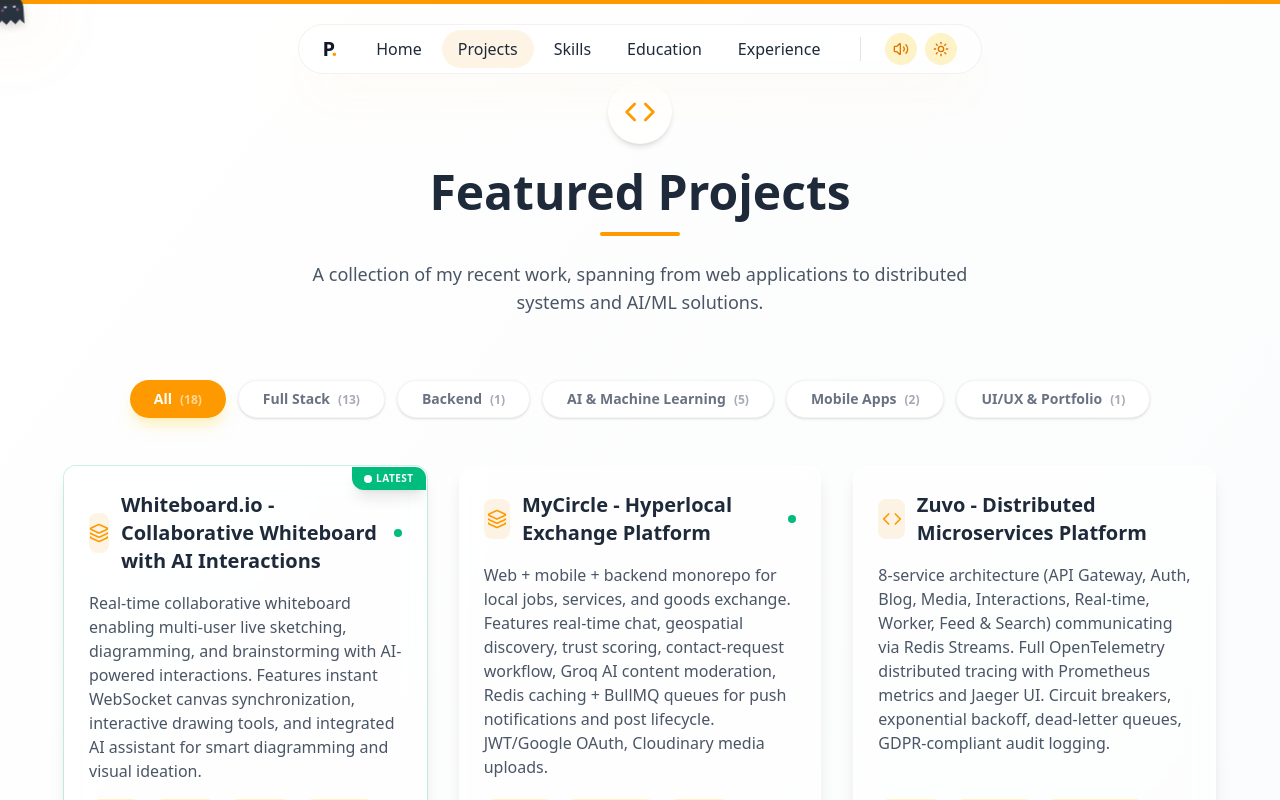
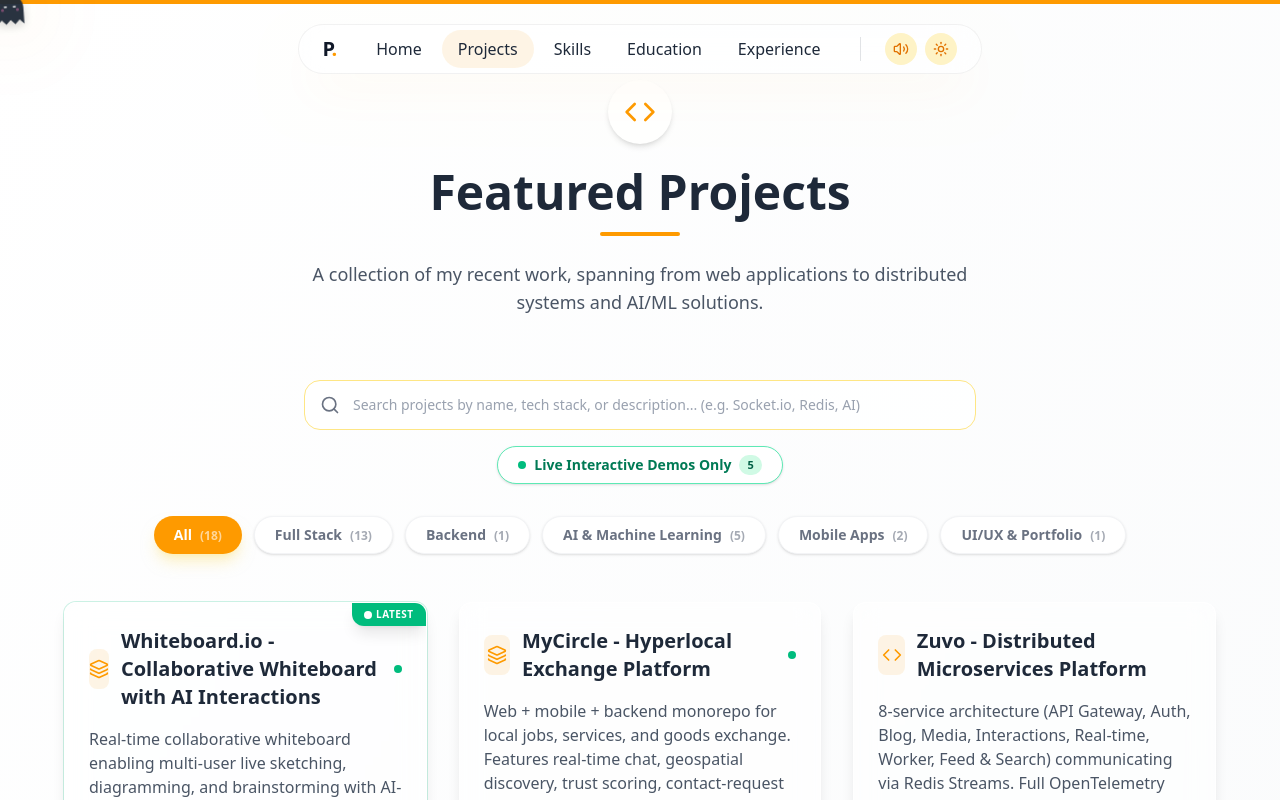
Before and after one commit to PARASMANI-KHUNTE/PARASMANIKHUNTE, a React (Vite) app in the folder client/: page /projects in a window 1280 px wide. Shown: the top 800 px of the page. Built offline with nearby package versions, Linux system fonts and the light colour scheme.

Commit message:
Replaced the corrupted, repeating raw SVG path with the clean, pixel-perfect Instagram icon from lucide-react (along with Github, Linkedin, and Mail). Standardized the hover scaling, color transitions, and tooltips across all social icons to match the design system.

```diff
--- a/client/index.html
+++ b/client/index.html
@@ -2,9 +2,31 @@
 <html lang="en">
   <head>
     <meta charset="UTF-8" />
-    <link rel="icon" type="image/svg+xml" href="/logo.jpg" />
+    <link rel="icon" type="image/jpeg" href="/logo.jpg" />
     <meta name="viewport" content="width=device-width, initial-scale=1.0" />
-    <title>ParasmaniKhunte-Portfolio</title>
+
+    <!-- Primary Meta Tags -->
+    <title>Parasmani Khunte | Full-Stack & AI Systems Engineer</title>
+    <meta name="title" content="Parasmani Khunte | Full-Stack & AI Systems Engineer" />
+    <meta name="description" content="Portfolio of Parasmani Khunte - Project-driven Full-Stack & AI Systems Engineer specializing in production-grade MERN architectures, distributed microservices, real-time WebSockets, and local LLM/RAG pipelines." />
+    <meta name="keywords" content="Parasmani Khunte, Full-Stack Engineer, AI Engineer, MERN Stack, React, Node.js, Distributed Systems, Local LLM, LangGraph, Ollama, Redis, Socket.io, Microservices, Software Engineer Portfolio" />
+    <meta name="author" content="Parasmani Khunte" />
+    <meta name="theme-color" content="#f59e0b" />
+
+    <!-- Open Graph / Facebook / LinkedIn -->
+    <meta property="og:type" content="website" />
+    <meta property="og:url" content="https://parasmanikhunte.onrender.com/" />
+    <meta property="og:title" content="Parasmani Khunte | Full-Stack & AI Systems Engineer" />
+    <meta property="og:description" content="Explore production MERN systems, real-time architectures, distributed microservices, and AI-integrated applications engineered by Parasmani Khunte." />
+    <meta property="og:image" content="/profilepic.jpg" />
+    <meta property="og:site_name" content="Parasmani Khunte Portfolio" />
+
+    <!-- Twitter -->
+    <meta property="twitter:card" content="summary_large_image" />
+    <meta property="twitter:url" content="https://parasmanikhunte.onrender.com/" />
+    <meta property="twitter:title" content="Parasmani Khunte | Full-Stack & AI Systems Engineer" />
+    <meta property="twitter:description" content="Explore production MERN systems, real-time architectures, distributed microservices, and AI-integrated applications engineered by Parasmani Khunte." />
+    <meta property="twitter:image" content="/profilepic.jpg" />
   </head>
   <body>
     <div id="root"></div>
--- a/client/src/pages/Home.jsx
+++ b/client/src/pages/Home.jsx
@@ -2,7 +2,7 @@ import React, { useState, useEffect, useRef } from "react";
 import { motion, AnimatePresence, useInView, useMotionValue, useSpring } from "framer-motion";
 import { Link } from "react-router-dom";
 import { useTheme } from "../context/ThemeContext";
-import { X, Maximize2, Eye, Monitor } from "lucide-react";
+import { X, Maximize2, Eye, Monitor, Github, Linkedin, Instagram, Mail } from "lucide-react";
 const ProjectPreviewModal = React.lazy(() => import("../components/ProjectPreviewModal"));
 import { sounds } from "../utils/SoundManager";
 import { projects } from "./Projects";
@@ -554,7 +554,7 @@ const Home = () => {
           </div>
         </motion.div>
 
-        {/* Featured Project - MyCircle */}
+        {/* Featured Project - Whiteboard.io */}
         <motion.div
           variants={itemVariants}
           initial="hidden"
@@ -579,21 +579,21 @@ const Home = () => {
                   <span className="animate-ping absolute inline-flex h-full w-full rounded-full bg-white opacity-75"></span>
                   <span className="relative inline-flex rounded-full h-2 w-2 bg-white"></span>
                 </span>
-                Latest
+                Latest Release
               </div>
             </div>
 
             <h4 className={`text-2xl md:text-3xl font-bold mb-4 ${isDarkMode ? "text-white" : "text-gray-800"}`}>
-              MyCircle - Hyperlocal Exchange Platform
+              Whiteboard.io - Real-Time Collaborative Canvas with AI
             </h4>
 
             <p className={`mb-6 ${isDarkMode ? "text-gray-300" : "text-gray-600"}`}>
-              Web + mobile + backend monorepo for local jobs, services, and goods exchange. Real-time chat, geospatial discovery, trust scoring, contact-request workflow. Groq AI content moderation, Redis caching + BullMQ queues for push notifications.
+              Real-time multi-user collaborative digital whiteboard enabling live sketching, diagramming, and brainstorming with AI-powered interactions. Features WebSocket-based instant state synchronization, interactive drawing tools, and an integrated AI assistant for smart diagramming and visual ideation.
             </p>
 
             {/* Tech badges */}
             <div className="flex flex-wrap gap-2 mb-6">
-              {["React 19", "React Native", "Node.js", "MongoDB", "Socket.io", "Redis", "BullMQ", "Groq AI"].map((tech) => (
+              {["React", "Node.js", "Express", "Socket.io", "HTML5 Canvas", "Generative AI", "WebSockets", "Tailwind CSS"].map((tech) => (
                 <span
                   key={tech}
                   className={`px-3 py-1 rounded-full text-xs font-medium ${isDarkMode
@@ -609,7 +609,7 @@ const Home = () => {
             {/* Action buttons */}
             <div className="flex flex-wrap gap-4">
               <motion.a
-                href="https://mycircle-9gm5.onrender.com"
+                href="https://whiteboard-io-1.onrender.com"
                 target="_blank"
                 rel="noopener noreferrer"
                 whileHover={{ scale: 1.05 }}
@@ -622,11 +622,11 @@ const Home = () => {
                 <svg className="w-4 h-4" fill="none" stroke="currentColor" viewBox="0 0 24 24">
                   <path strokeLinecap="round" strokeLinejoin="round" strokeWidth={2} d="M10 6H6a2 2 0 00-2 2v10a2 2 0 002 2h10a2 2 0 002-2v-4M14 4h6m0 0v6m0-6L10 14" />
                 </svg>
-                <span>Live Site</span>
+                <span>Live Interactive Demo</span>
               </motion.a>
 
               <motion.a
-                href="https://github.com/PARASMANI-KHUNTE/MyCircle"
+                href="https://github.com/PARASMANI-KHUNTE/Whiteboard.io"
                 target="_blank"
                 rel="noopener noreferrer"
                 whileHover={{ scale: 1.05 }}
@@ -639,7 +639,7 @@ const Home = () => {
                 <svg className="w-4 h-4" fill="currentColor" viewBox="0 0 24 24">
                   <path d="M12 0c-6.626 0-12 5.373-12 12 0 5.302 3.438 9.8 8.207 11.387.599.111.793-.261.793-.577v-2.234c-3.338.726-4.033-1.416-4.033-1.416-.546-1.387-1.333-1.756-1.333-1.756-1.089-.745.08-.729.08-.729 1.205.084 1.839 1.237 1.839 1.237 1.07 1.834 2.807 1.304 3.492.997.107-.775.418-1.305.762-1.604-2.665-.305-5.467-1.334-5.467-5.931 0-1.311.469-2.381 1.236-3.221-.124-.303-.535-1.524.117-3.176 0 0 1.008-.322 3.301 1.23.957-.266 1.983-.399 3.003-.404 1.02.005 2.047.138 3.006.404 2.291-1.552 3.297-1.23 3.297-1.23.653 1.653.242 2.874.118 3.176.77.84 1.235 1.911 1.235 3.221 0 4.609-2.807 5.624-5.479 5.921.43.372.823 1.102.823 2.222v 3.293c0 .319.192.694.801.576 4.765-1.589 8.199-6.086 8.199-11.386 0-6.627-5.373-12-12-12z" />
                 </svg>
-                View on GitHub
+                <span>View on GitHub</span>
               </motion.a>
             </div>
           </div>
@@ -930,10 +930,9 @@ const Home = () => {
                 ? "bg-gray-800 text-amber-400 hover:bg-gray-700 hover:text-amber-300"
                 : "bg-white text-amber-600 hover:bg-amber-50 shadow-md"
                 }`}
+              title="GitHub"
             >
-              <svg xmlns="http://www.w3.org/2000/svg" width="24" height="24" viewBox="0 0 24 24" fill="currentColor">
-                <path d="M12 0c-6.626 0-12 5.373-12 12 0 5.302 3.438 9.8 8.207 11.387.599.111.793-.261.793-.577v-2.234c-3.338.726-4.033-1.416-4.033-1.416-.546-1.387-1.333-1.756-1.333-1.756-1.089-.745.08-.729.08-.729 1.205.084 1.839 1.237 1.839 1.237 1.07 1.834 2.807 1.304 3.492.997.107-.775.418-1.305.762-1.604-2.665-.305-5.467-1.334-5.467-5.931 0-1.311.469-2.381 1.236-3.221-.124-.303-.535-1.524.117-3.176 0 0 1.008-.322 3.301 1.23.957-.266 1.983-.399 3.003-.404 1.02.005 2.047.138 3.006.404 2.291-1.552 3.297-1.23 3.297-1.23.653 1.653.242 2.874.118 3.176.77.84 1.235 1.911 1.235 3.221 0 4.609-2.807 5.624-5.479 5.921.43.372.823 1.102.823 2.222v 3.293c0 .319.192.694.801.576 4.765-1.589 8.199-6.086 8.199-11.386 0-6.627-5.373-12-12-12z" />
-              </svg>
+              <Github className="w-6 h-6" />
             </motion.a>
             <motion.a
               whileHover={{ y: -5, scale: 1.1 }}
@@ -945,10 +944,9 @@ const Home = () => {
                 ? "bg-gray-800 text-amber-400 hover:bg-gray-700 hover:text-amber-300"
                 : "bg-white text-amber-600 hover:bg-amber-50 shadow-md"
                 }`}
+              title="LinkedIn"
             >
-              <svg xmlns="http://www.w3.org/2000/svg" width="24" height="24" viewBox="0 0 24 24" fill="currentColor">
-                <path d="M19 0h-14c-2.761 0-5 2.239-5 5v14c0 2.761 2.239 5 5 5h14c2.762 0 5-2.239 5-5v-14c0-2.761-2.238-5-5-5zm-11 19h-3v-11h3v11zm-1.5-12.268c-.966 0-1.75-.79-1.75-1.764s.784-1.764 1.75-1.764 1.75.79 1.75 1.764-.783 1.764-1.75 1.764zm13.5 12.268h-3v-5.604c0-3.368-4-3.113-4 0v5.604h-3v-11h3v1.765c1.396-2.586 7-2.777 7 2.476v6.759z" />
-              </svg>
+              <Linkedin className="w-6 h-6" />
             </motion.a>
             <motion.a
               whileHover={{ y: -5, scale: 1.1 }}
@@ -960,10 +958,9 @@ const Home = () => {
                 ? "bg-gray-800 text-amber-400 hover:bg-gray-700 hover:text-amber-300"
                 : "bg-white text-amber-600 hover:bg-amber-50 shadow-md"
                 }`}
+              title="Instagram"
             >
-              <svg xmlns="http://www.w3.org/2000/svg" width="24" height="24" viewBox="0 0 24 24" fill="currentColor">
-                <path d="M12 2.163c3.204 0 3.584.012 4.85.07 3.252.148 4.771 1.691 4.919 4.919.058 1.265.069 1.645.069 4.849 0 3.205-.012 3.584-.069 4.849-.149 3.225-1.664 4.771-4.919 4.919-1.266.058-1.644.07-4.85.07-3.204 0-3.584-.012-4.849-.07-3.26-.149-4.771-1.699-4.919-4.92-.058-1.265-.07-1.644-.07-4.849 0-3.204.013-3.583.07-4.849.149-3.227 1.664-4.771 4.919-4.919 1.266-.057 1.645-.069 4.849-.069zm0-2.163c-3.259 0-3.667.014-4.947.072-4.358.2-6.78 2.618-6.98 6.98-.059 1.281-.073 1.689-.073 4.948 0 3.259.014 3.668.072 4.948.2 4.358 2.618 6.78 6.98 6.98 1.281.058 1.689.072 4.948.072 3.259 0 3.668-.014 4.948-.072 4.354-.2 6.782-2.618 6.979-6.98.059-1.28.073-1.689.073-4.948 0-3.259-.014-3.667-.072-4.947-.196-4.354-2.617-6.78-6.979-6.98-1.281-.059-1.69-.073-4.949-.073z" />
-              </svg>
+              <Instagram className="w-6 h-6" />
             </motion.a>
             <motion.a
               whileHover={{ y: -5, scale: 1.1 }}
@@ -973,10 +970,9 @@ const Home = () => {
                 ? "bg-gray-800 text-amber-400 hover:bg-gray-700 hover:text-amber-300"
                 : "bg-white text-amber-600 hover:bg-amber-50 shadow-md"
                 }`}
+              title="Email"
             >
-              <svg xmlns="http://www.w3.org/2000/svg" className="h-6 w-6" fill="none" viewBox="0 0 24 24" stroke="currentColor">
-                <path strokeLinecap="round" strokeLinejoin="round" strokeWidth={2} d="M3 8l7.89 5.26a2 2 0 002.22 0L21 8M5 19h14a2 2 0 002-2V7a2 2 0 00-2-2H5a2 2 0 00-2 2v10a2 2 0 002 2z" />
-              </svg>
+              <Mail className="w-6 h-6" />
             </motion.a>
           </div>
         </motion.div>
--- a/client/src/pages/Projects.jsx
+++ b/client/src/pages/Projects.jsx
@@ -3,7 +3,7 @@ import { useAnimation, motion } from "framer-motion";
 import { useInView } from "react-intersection-observer";
 import { useTheme } from "../context/ThemeContext";
 import ProjectCard from "../components/ProjectCard";
-import { Code, ExternalLink, Github, Layers } from "lucide-react";
+import { Code, ExternalLink, Github, Layers, Search, Zap } from "lucide-react";
 import ProjectPreviewModal from "../components/ProjectPreviewModal";
 import { useState, useEffect } from "react";
 import BackgroundParticles from "../components/common/BackgroundParticles";
@@ -198,6 +198,8 @@ const Projects = () => {
   const [isPreviewModalOpen, setIsPreviewModalOpen] = useState(false);
   const [selectedProject, setSelectedProject] = useState(null);
   const [selectedCategory, setSelectedCategory] = useState("All");
+  const [onlyLiveDemos, setOnlyLiveDemos] = useState(false);
+  const [searchQuery, setSearchQuery] = useState("");
 
   const categories = ["All", "Full Stack", "Backend", "AI & Machine Learning", "Mobile Apps", "UI/UX & Portfolio"];
 
@@ -224,9 +226,18 @@ const Projects = () => {
   };
 
   // Filtering Logic
-  const filteredProjects = selectedCategory === "All"
-    ? projects
-    : projects.filter(project => project.categories.includes(selectedCategory));
+  const filteredProjects = projects.filter((project) => {
+    const matchesCategory =
+      selectedCategory === "All" || project.categories.includes(selectedCategory);
+    const matchesLive = !onlyLiveDemos || (project.link && project.link.trim() !== "");
+    const matchesSearch =
+      !searchQuery.trim() ||
+      project.title.toLowerCase().includes(searchQuery.toLowerCase()) ||
+      project.description.toLowerCase().includes(searchQuery.toLowerCase()) ||
+      project.tech.toLowerCase().includes(searchQuery.toLowerCase());
+
+    return matchesCategory && matchesLive && matchesSearch;
+  });
 
   // Pagination Logic
   const [currentPage, setCurrentPage] = useState(1);
@@ -244,7 +255,7 @@ const Projects = () => {
 
   useEffect(() => {
     setCurrentPage(1);
-  }, [selectedCategory]);
+  }, [selectedCategory, onlyLiveDemos, searchQuery]);
 
   useEffect(() => {
     if (inView) {
@@ -299,6 +310,63 @@ const Projects = () => {
           </p>
         </motion.div>
 
+        {/* Controls: Search & Live Demos Toggle */}
+        <motion.div
+          initial={{ opacity: 0, y: 15 }}
+          animate={{ opacity: 1, y: 0 }}
+          transition={{ delay: 0.4, duration: 0.5 }}
+          className="max-w-2xl mx-auto mb-8 space-y-4"
+        >
+          {/* Search Input */}
+          <div className="relative">
+            <Search className={`absolute left-4 top-1/2 -translate-y-1/2 w-5 h-5 ${isDarkMode ? "text-gray-400" : "text-gray-500"}`} />
+            <input
+              type="text"
+              value={searchQuery}
+              onChange={(e) => setSearchQuery(e.target.value)}
+              placeholder="Search projects by name, tech stack, or description... (e.g. Socket.io, Redis, AI)"
+              className={`w-full pl-12 pr-10 py-3.5 rounded-2xl text-sm font-medium transition-all outline-none border ${
+                isDarkMode
+                  ? "bg-gray-800/60 border-gray-700 focus:border-amber-400 text-white placeholder-gray-500 focus:shadow-[0_0_20px_rgba(245,158,11,0.15)]"
+                  : "bg-white/80 border-amber-200 focus:border-amber-500 text-gray-800 placeholder-gray-400 focus:shadow-[0_0_20px_rgba(245,158,11,0.15)]"
+              }`}
+            />
+            {searchQuery && (
+              <button
+                onClick={() => setSearchQuery("")}
+                className={`absolute right-4 top-1/2 -translate-y-1/2 text-xs font-bold px-2 py-1 rounded-md ${
+                  isDarkMode ? "bg-gray-700 text-gray-300 hover:text-white" : "bg-gray-200 text-gray-600 hover:text-black"
+                }`}
+              >
+                Clear
+              </button>
+            )}
+          </div>
+
+          {/* Quick Filter: Live Demos Toggle */}
+          <div className="flex justify-center">
+            <button
+              onClick={() => setOnlyLiveDemos(!onlyLiveDemos)}
+              className={`flex items-center gap-2 px-5 py-2 rounded-full text-xs md:text-sm font-bold transition-all duration-300 border cursor-pointer ${
+                onlyLiveDemos
+                  ? "bg-emerald-500 text-gray-950 border-emerald-400 shadow-lg shadow-emerald-500/25 scale-105"
+                  : isDarkMode
+                  ? "bg-gray-800/60 text-emerald-400 border-emerald-500/30 hover:bg-emerald-500/10"
+                  : "bg-white text-emerald-700 border-emerald-300 hover:bg-emerald-50 shadow-sm"
+              }`}
+            >
+              <span className="relative flex h-2 w-2">
+                <span className={`animate-ping absolute inline-flex h-full w-full rounded-full ${onlyLiveDemos ? "bg-gray-900 opacity-75" : "bg-emerald-400 opacity-75"}`}></span>
+                <span className={`relative inline-flex rounded-full h-2 w-2 ${onlyLiveDemos ? "bg-gray-900" : "bg-emerald-500"}`}></span>
+              </span>
+              <span>Live Interactive Demos Only</span>
+              <span className={`text-[11px] px-2 py-0.5 rounded-full font-bold ${onlyLiveDemos ? "bg-black/20 text-gray-950" : isDarkMode ? "bg-emerald-500/20 text-emerald-300" : "bg-emerald-100 text-emerald-800"}`}>
+                {projects.filter((p) => p.link && p.link.trim() !== "").length}
+              </span>
+            </button>
+          </div>
+        </motion.div>
+
         {/* Category Filter */}
         <motion.div
           initial={{ opacity: 0, y: 20 }}
@@ -310,11 +378,11 @@ const Projects = () => {
             <button
               key={category}
               onClick={() => setSelectedCategory(category)}
-              className={`px-6 py-2 rounded-full text-sm font-semibold transition-all duration-300 ${
+              className={`px-5 py-2 rounded-full text-xs md:text-sm font-semibold transition-all duration-300 cursor-pointer ${
                 selectedCategory === category
                   ? isDarkMode
-                    ? "bg-amber-400 text-gray-900 shadow-lg shadow-amber-900/20"
-                    : "bg-amber-500 text-white shadow-lg shadow-amber-200/50"
+                    ? "bg-amber-400 text-gray-900 shadow-lg shadow-amber-900/20 font-bold"
+                    : "bg-amber-500 text-white shadow-lg shadow-amber-200/50 font-bold"
                   : isDarkMode
                   ? "bg-gray-800/50 text-gray-400 hover:bg-gray-700 hover:text-amber-400 border border-gray-700/50"
                   : "bg-white text-gray-500 hover:bg-amber-50 hover:text-amber-600 border border-gray-100 shadow-sm"
@@ -328,7 +396,8 @@ const Projects = () => {
           ))}
         </motion.div>
 
-        {/* Projects Grid */}
+        {/* Projects Grid or Empty State */}
+        {currentProjects.length > 0 ? (
           <motion.div
             ref={ref}
             variants={containerVariants}
@@ -344,6 +413,37 @@ const Projects = () => {
               />
             ))}
           </motion.div>
+        ) : (
+          <motion.div
+            initial={{ opacity: 0, scale: 0.95 }}
+            animate={{ opacity: 1, scale: 1 }}
+            className={`p-12 text-center rounded-3xl border ${
+              isDarkMode ? "bg-gray-800/30 border-gray-700" : "bg-white/60 border-amber-100"
+            }`}
+          >
+            <div className={`w-14 h-14 mx-auto mb-4 rounded-2xl flex items-center justify-center ${isDarkMode ? "bg-gray-700 text-gray-400" : "bg-amber-50 text-amber-500"}`}>
+              <Search className="w-7 h-7" />
+            </div>
+            <h3 className={`text-xl font-bold mb-2 ${isDarkMode ? "text-white" : "text-gray-800"}`}>
+              No matching projects found
+            </h3>
+            <p className={`text-sm ${isDarkMode ? "text-gray-400" : "text-gray-500"}`}>
+              Try clearing your search query "{searchQuery}" or turning off filters.
+            </p>
+            <button
+              onClick={() => {
+                setSearchQuery("");
+                setSelectedCategory("All");
+                setOnlyLiveDemos(false);
+              }}
+              className={`mt-6 px-6 py-2.5 rounded-full text-xs font-bold transition-all ${
+                isDarkMode ? "bg-amber-400 text-gray-900 hover:bg-amber-300" : "bg-amber-500 text-white hover:bg-amber-600"
+              }`}
+            >
+              Reset Filters
+            </button>
+          </motion.div>
+        )}
 
         {/* Project Preview Modal */}
         <React.Suspense fallback={null}>
```
Lines whose indentation alone changed are shown as unchanged.
